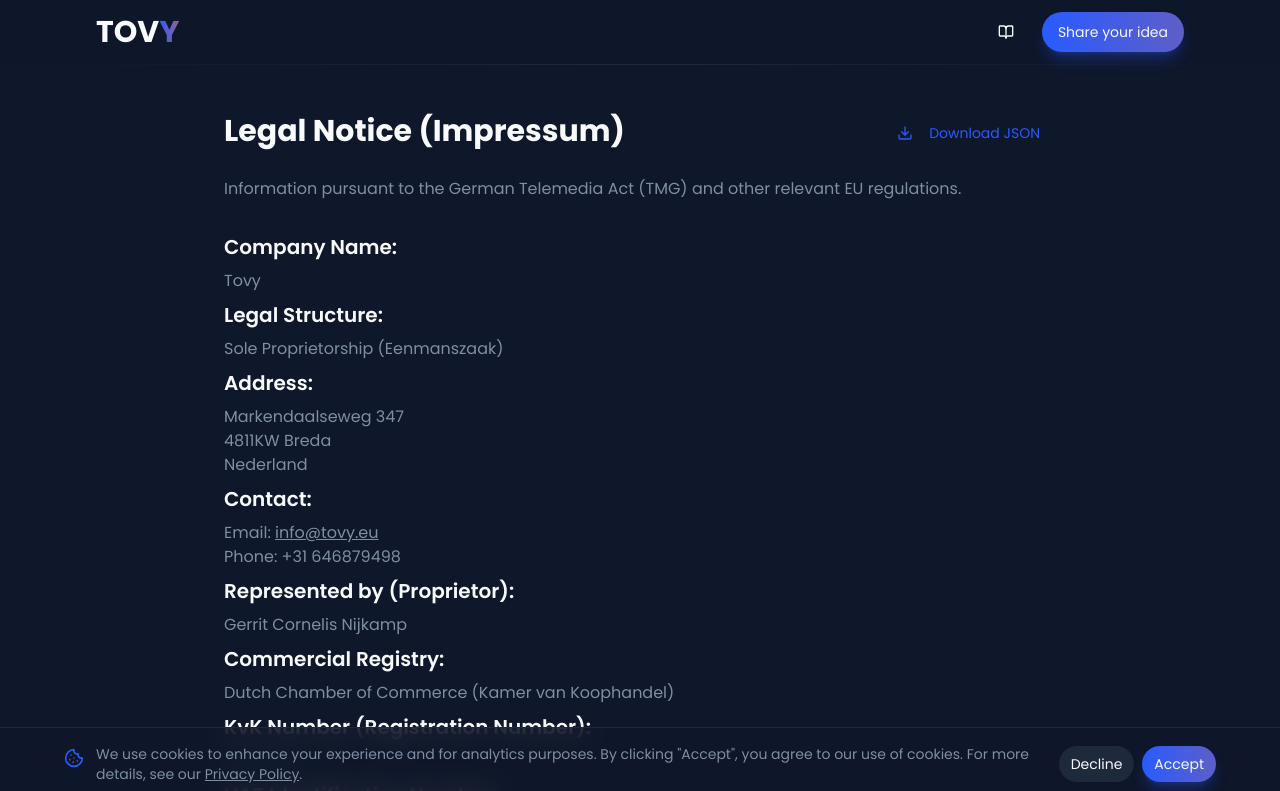
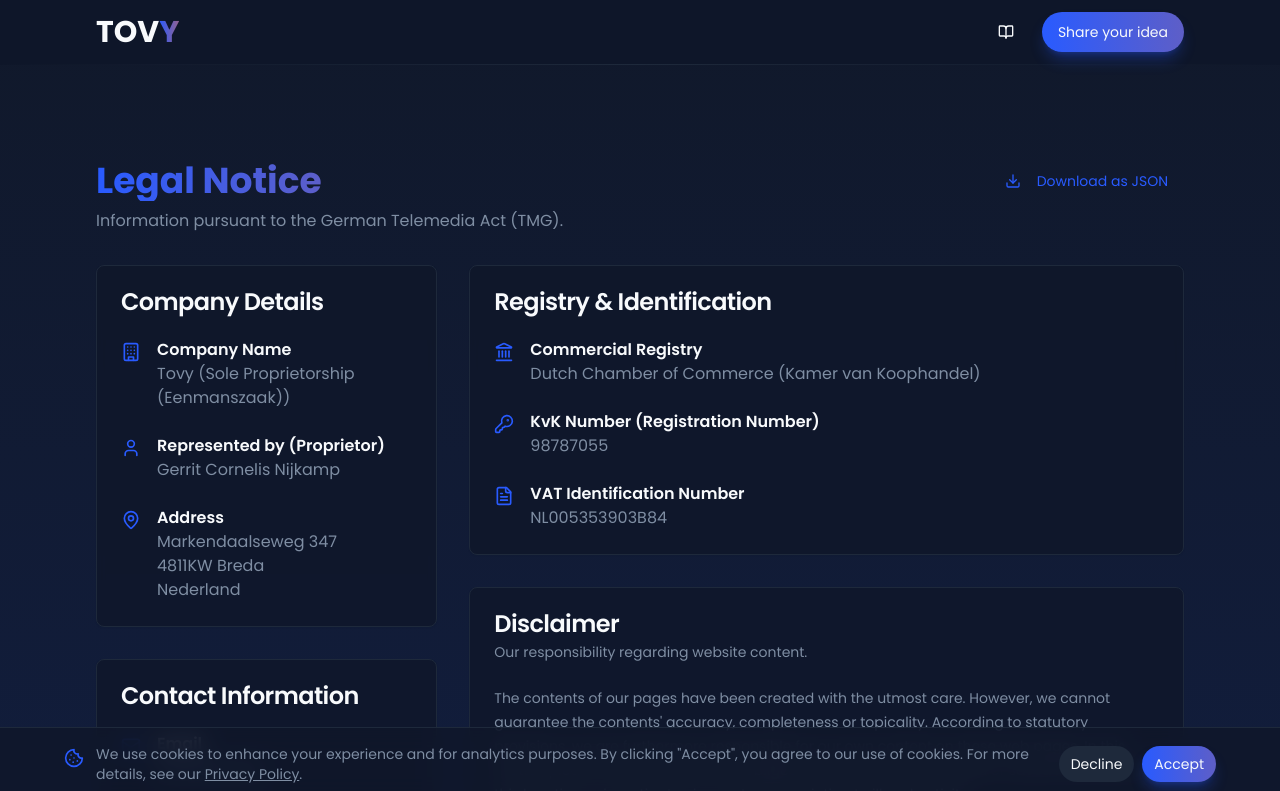
Before and after one commit to tovy-eu/tovy.eu-website, a Next.js app: page /legal-notice in a window 1280 px wide. Shown: the top 791 px of the page. Built offline with nearby package versions, Linux system fonts and the light colour scheme.

Commit message:
can you focus on making the Legal Notice page more appealing?

```diff
--- a/src/components/legal/legal-notice-client.tsx
+++ b/src/components/legal/legal-notice-client.tsx
@@ -1,14 +1,33 @@
+
 'use client';
 
 import { useState, useEffect } from 'react';
 import type { JSONContent } from '@/lib/definitions';
 import { Button } from '@/components/ui/button';
-import { Download } from 'lucide-react';
+import { Download, Building, MapPin, Mail, Phone, User, FileText, Landmark, KeyRound } from 'lucide-react';
 import Link from 'next/link';
+import { Card, CardContent, CardHeader, CardTitle, CardDescription } from '@/components/ui/card';
 
 type LegalNoticeClientProps = {
   profile: JSONContent['public_company_profile'];
 }
+
+type InfoLineProps = {
+  icon: React.ReactNode;
+  label: string;
+  value: React.ReactNode;
+}
+
+const InfoLine = ({ icon, label, value }: InfoLineProps) => (
+  <div className="flex items-start gap-4">
+    <div className="text-primary mt-1">{icon}</div>
+    <div>
+      <p className="font-semibold text-foreground">{label}</p>
+      <div className="text-muted-foreground">{value}</div>
+    </div>
+  </div>
+);
+
 
 export function LegalNoticeClient({ profile }: LegalNoticeClientProps) {
   const [downloadHref, setDownloadHref] = useState('');
@@ -27,69 +46,109 @@ export function LegalNoticeClient({ profile }: LegalNoticeClientProps) {
   }, [profile]); // Re-run if profile changes
 
   return (
-    <div className="container mx-auto max-w-4xl py-12 px-4 md:px-8">
-      <div className="flex justify-between items-start mb-6">
-        <h1 className="text-3xl font-bold">Legal Notice (Impressum)</h1>
+    <div className="bg-gradient-to-b from-accent/10 to-primary/10 py-16 sm:py-24">
+      <div className="container mx-auto max-w-6xl px-4 md:px-8">
+        <div className="flex flex-col sm:flex-row justify-between items-start mb-8">
+          <div>
+            <h1 className="text-3xl md:text-4xl font-bold bg-gradient-to-r from-primary to-[hsl(var(--accent-gradient-stop))] bg-clip-text text-transparent">Legal Notice</h1>
+            <p className="text-muted-foreground mt-2">Information pursuant to the German Telemedia Act (TMG).</p>
+          </div>
           {downloadHref && (
-          <Button asChild variant="link">
+            <Button asChild variant="link" className="mt-4 sm:mt-0">
               <a href={downloadHref} download="company-profile.json">
                 <Download className="mr-2 h-4 w-4" />
-              Download JSON
+                Download as JSON
               </a>
             </Button>
           )}
         </div>
 
-      <div className="space-y-4 text-muted-foreground">
-        <p>Information pursuant to the German Telemedia Act (TMG) and other relevant EU regulations.</p>
-
-        <div className="space-y-2 pt-4 text-foreground">
-          <h2 className="text-xl font-semibold">Company Name:</h2>
-          <p className="text-muted-foreground">{profile.entity_name}</p>
-
-          <h2 className="text-xl font-semibold">Legal Structure:</h2>
-          <p className="text-muted-foreground">{profile.legal_structure}</p>
-
-          <h2 className="text-xl font-semibold">Address:</h2>
-          <p className="text-muted-foreground">
+        <div className="grid grid-cols-1 lg:grid-cols-3 gap-8">
+          {/* Left Column */}
+          <div className="lg:col-span-1 space-y-8">
+            <Card className="bg-card/80 backdrop-blur-sm">
+              <CardHeader>
+                <CardTitle>Company Details</CardTitle>
+              </CardHeader>
+              <CardContent className="space-y-6">
+                <InfoLine
+                  icon={<Building className="h-5 w-5" />}
+                  label="Company Name"
+                  value={<p>{profile.entity_name} ({profile.legal_structure})</p>}
+                />
+                <InfoLine
+                  icon={<User className="h-5 w-5" />}
+                  label="Represented by (Proprietor)"
+                  value={<p>{profile.business_context.proprietor_name}</p>}
+                />
+                <InfoLine
+                  icon={<MapPin className="h-5 w-5" />}
+                  label="Address"
+                  value={
+                    <p>
                       {profile.contact_details.street_name} {profile.contact_details.house_number}<br />
                       {profile.contact_details.postal_code} {profile.contact_details.city}<br />
                       Nederland
                     </p>
+                  }
+                />
+              </CardContent>
+            </Card>
 
-          <h2 className="text-xl font-semibold">Contact:</h2>
-          <p className="text-muted-foreground">
-            Email: <a href={`mailto:${profile.contact_details.email}`} className="underline hover:text-primary">{profile.contact_details.email}</a><br />
-            Phone: {profile.contact_details.country_code} {profile.contact_details.phone_number}
-          </p>
-
-          <h2 className="text-xl font-semibold">Represented by (Proprietor):</h2>
-          <p className="text-muted-foreground">{profile.business_context.proprietor_name}</p>
-
-          <h2 className="text-xl font-semibold">Commercial Registry:</h2>
-          <p className="text-muted-foreground">
-            Dutch Chamber of Commerce (Kamer van Koophandel)
-          </p>
-
-          <h2 className="text-xl font-semibold">KvK Number (Registration Number):</h2>
-          <p className="text-muted-foreground">
-            {profile.primary_identifiers.commercial_registry_number}
-          </p>
-
-          <h2 className="text-xl font-semibold">VAT Identification Number:</h2>
-          <p className="text-muted-foreground">
-            {profile.primary_identifiers.vat_id_number}
-          </p>
-
-          <h2 className="text-xl font-semibold">Primary Business Activity:</h2>
-          <p className="text-muted-foreground">
-            {profile.business_context.primary_activity_description}
-          </p>
+            <Card className="bg-card/80 backdrop-blur-sm">
+              <CardHeader>
+                <CardTitle>Contact Information</CardTitle>
+              </CardHeader>
+              <CardContent className="space-y-6">
+                <InfoLine
+                  icon={<Mail className="h-5 w-5" />}
+                  label="Email"
+                  value={<a href={`mailto:${profile.contact_details.email}`} className="underline hover:text-primary">{profile.contact_details.email}</a>}
+                />
+                <InfoLine
+                  icon={<Phone className="h-5 w-5" />}
+                  label="Phone"
+                  value={<p>{profile.contact_details.country_code} {profile.contact_details.phone_number}</p>}
+                />
+              </CardContent>
+            </Card>
           </div>
 
-        <div className="pt-6">
-            <h2 className="text-2xl font-semibold text-foreground">Disclaimer</h2>
-            <p className="mt-2">The contents of our pages have been created with the utmost care. However, we cannot guarantee the contents' accuracy, completeness or topicality. According to statutory provisions, we are furthermore responsible for our own content on these web pages. In this matter, please note that we are not obliged to monitor the transmitted or saved information of third parties, or investigate circumstances pointing to illegal activity.</p>
+          {/* Right Column */}
+          <div className="lg:col-span-2 space-y-8">
+            <Card className="bg-card/80 backdrop-blur-sm">
+              <CardHeader>
+                <CardTitle>Registry & Identification</CardTitle>
+              </CardHeader>
+              <CardContent className="space-y-6">
+                <InfoLine
+                  icon={<Landmark className="h-5 w-5" />}
+                  label="Commercial Registry"
+                  value={<p>Dutch Chamber of Commerce (Kamer van Koophandel)</p>}
+                />
+                <InfoLine
+                  icon={<KeyRound className="h-5 w-5" />}
+                  label="KvK Number (Registration Number)"
+                  value={<p>{profile.primary_identifiers.commercial_registry_number}</p>}
+                />
+                <InfoLine
+                  icon={<FileText className="h-5 w-5" />}
+                  label="VAT Identification Number"
+                  value={<p>{profile.primary_identifiers.vat_id_number}</p>}
+                />
+              </CardContent>
+            </Card>
+
+            <Card className="bg-card/80 backdrop-blur-sm">
+              <CardHeader>
+                <CardTitle>Disclaimer</CardTitle>
+                <CardDescription>Our responsibility regarding website content.</CardDescription>
+              </CardHeader>
+              <CardContent className="prose prose-sm dark:prose-invert max-w-none text-muted-foreground">
+                <p>The contents of our pages have been created with the utmost care. However, we cannot guarantee the contents' accuracy, completeness or topicality. According to statutory provisions, we are furthermore responsible for our own content on these web pages. In this matter, please note that we are not obliged to monitor the transmitted or saved information of third parties, or investigate circumstances pointing to illegal activity.</p>
+              </CardContent>
+            </Card>
+          </div>
         </div>
       </div>
     </div>
```
Lines whose indentation alone changed are shown as unchanged.
